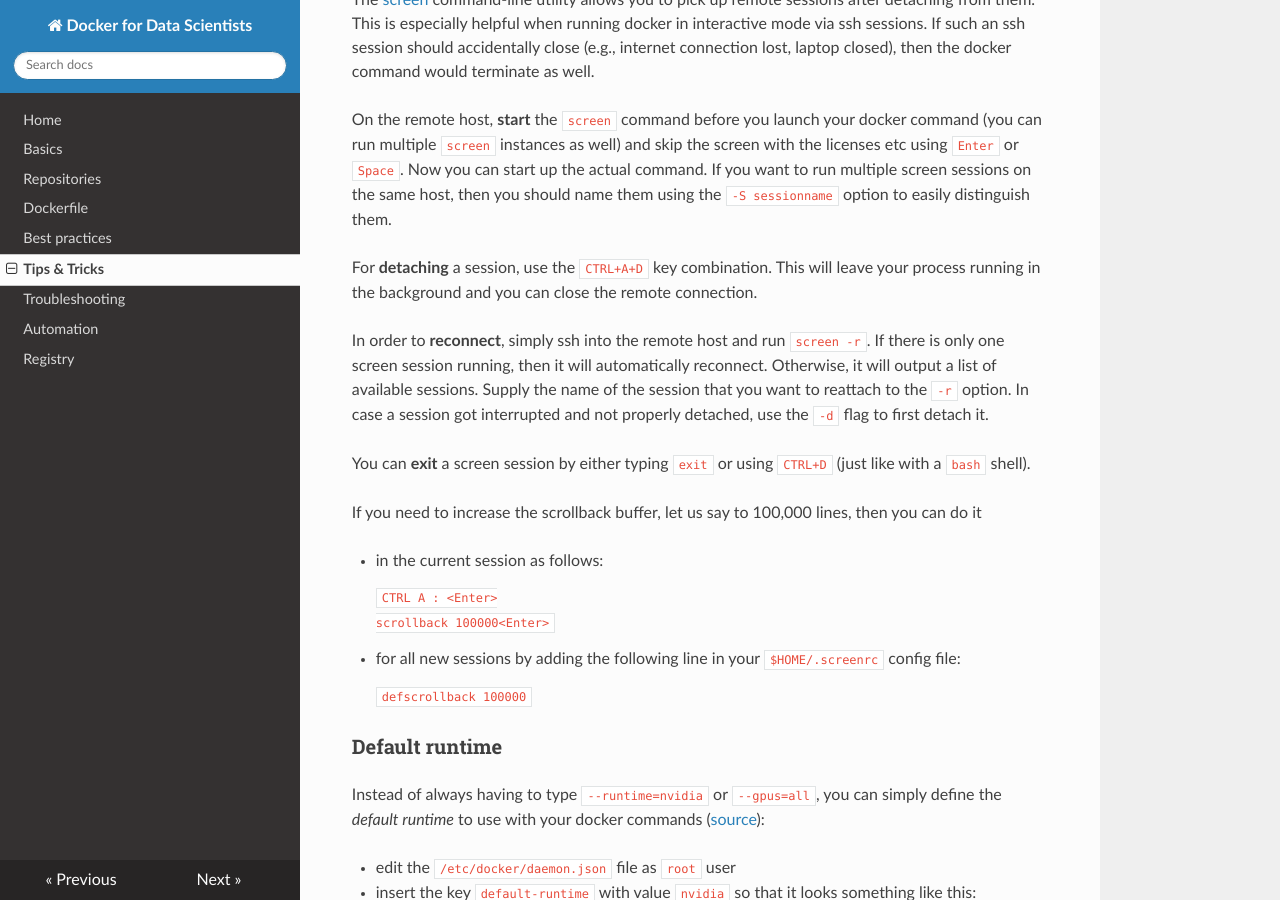
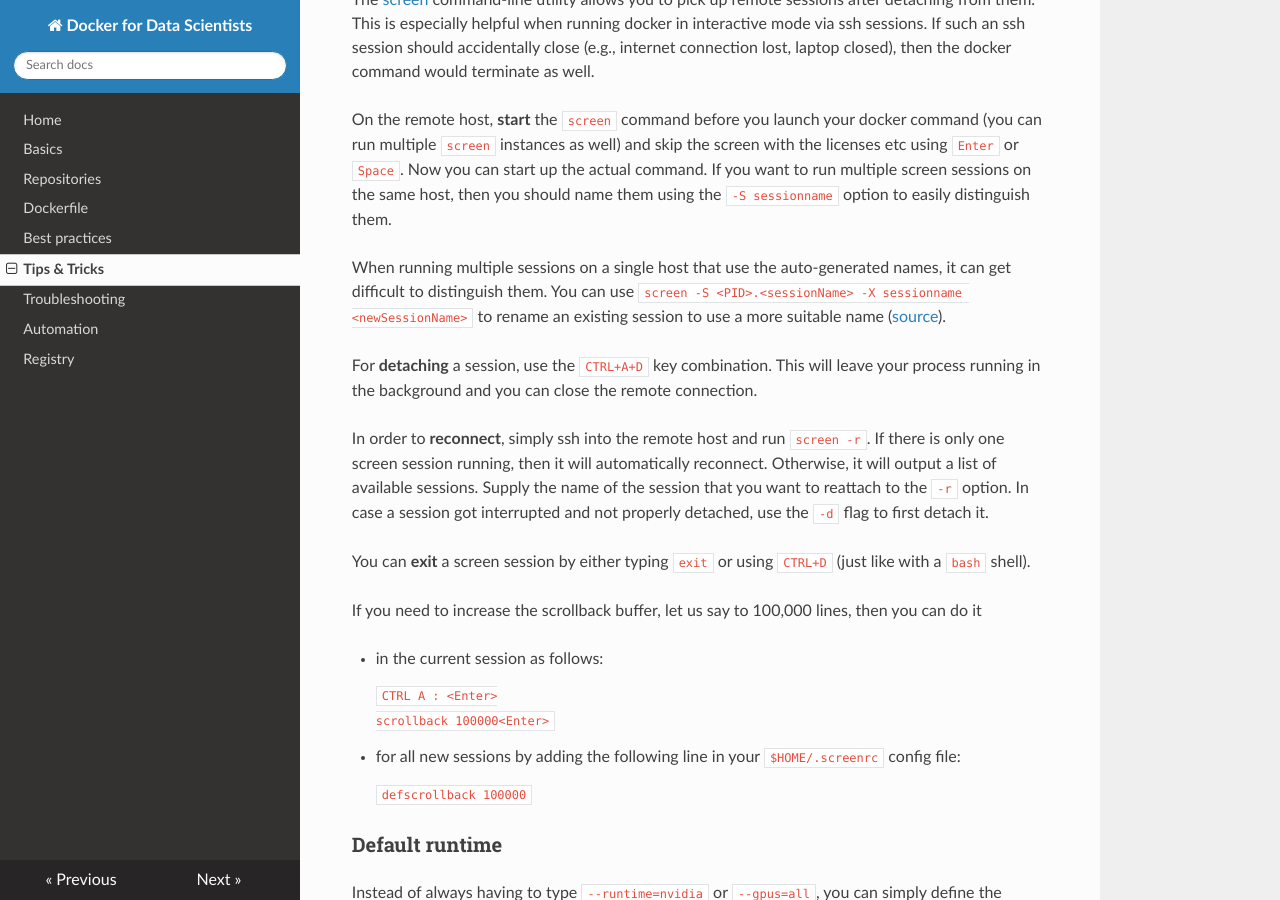
Before and after one commit to waikato-datamining/docker-for-data-scientists, an MkDocs documentation site: the page built from docs/tips_and_tricks.md, in a window 1280 px wide and 900 px high, scrolled down 1304 px. Built offline with MkDocs 1.6.1, drawn with Linux system fonts in a browser that asks for light colours; nearby versions of some CDN libraries.

Commit message:
added how to rename an existing screen session

```diff
--- a/docs/tips_and_tricks.md
+++ b/docs/tips_and_tricks.md
@@ -73,6 +73,11 @@ On the remote host, **start** the `screen` command before you launch your docker
 etc using `Enter` or `Space`. Now you can start up the actual command. If you want to
 run multiple screen sessions on the same host, then you should name them using the
 `-S sessionname` option to easily distinguish them.
+
+When running multiple sessions on a single host that use the auto-generated names,
+it can get difficult to distinguish them. You can use
+`screen -S <PID>.<sessionName> -X sessionname <newSessionName>` to rename an
+existing session to use a more suitable name ([source](https://www.shellhacks.com/screen-rename-session/)).
 
 For **detaching** a session, use the `CTRL+A+D` key combination. This will leave your
 process running in the background and you can close the remote connection.
```
